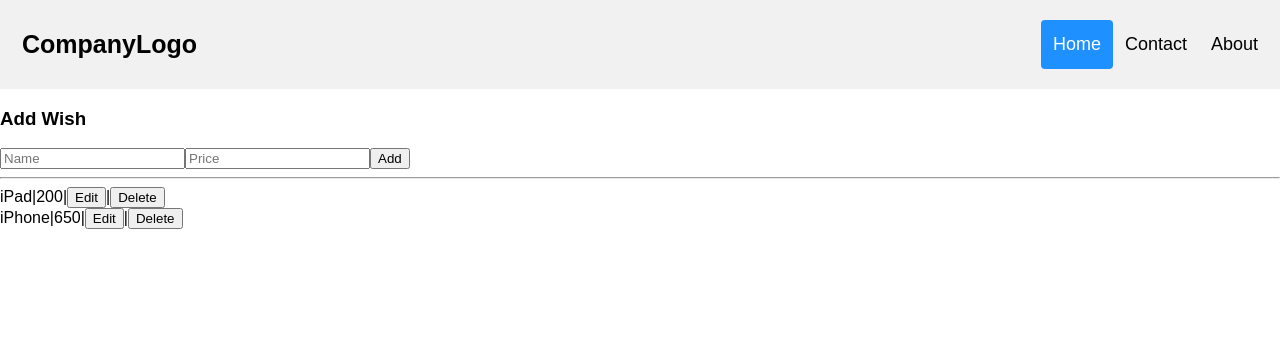
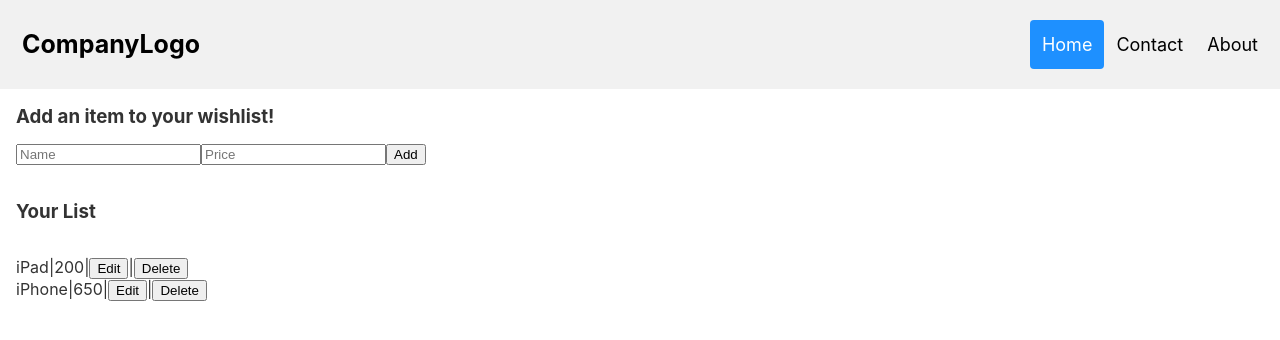
Before and after one commit to acoss22/wishlist, a React (Create React App) app: page / in a window 1280 px wide. Shown: the top 340 px of the page. Built offline with nearby package versions, Linux system fonts and the light colour scheme.

Commit message:
basic styles

```diff
--- a/src/App.css
+++ b/src/App.css
@@ -28,3 +28,15 @@
   from { transform: rotate(0deg); }
   to { transform: rotate(360deg); }
 }
+
+.container{
+  color: #333;
+  box-sizing: border-box;
+  font-family: -apple-system, BlinkMacSystemFont, "Segoe UI", Roboto, Oxygen-Sans, Ubuntu, Cantarell, "Helvetica Neue", sans-serif;
+}
+
+
+.list{
+  margin: 1rem;
+
+}
--- a/src/App.js
+++ b/src/App.js
@@ -1,33 +1,35 @@
-import React, { Component } from 'react';
-import { render } from 'react-dom';
-import WishItem from './Wish/WishItem'
-import AddWish from './Wish/AddWish'
-import Header from './Header/Header';
+import React, { Component } from "react";
+import { render } from "react-dom";
+import WishItem from "./Wish/WishItem";
+import AddWish from "./Wish/AddWish";
+import Header from "./Header/Header";
+import "./App.css";
+import WishList from './WishList/WishList';
 
 //initial state
 const wishes = [
   {
-    name: 'iPad',
-    price: 200
+    name: "iPad",
+    price: 200,
   },
   {
-    name: 'iPhone',
-    price: 650
-  }
-]
+    name: "iPhone",
+    price: 650,
+  },
+];
 
 //saved to localstorage because not using redux yet
-localStorage.setItem('wishes', JSON.stringify(wishes))
+localStorage.setItem("wishes", JSON.stringify(wishes));
 
 class App extends Component {
   //needs contructor and super to pass props
-  constructor(props){
-    super(props)
+  constructor(props) {
+    super(props);
 
     //state is updated from localstorage
     this.state = {
-      wishes: JSON.parse(localStorage.getItem('wishes'))
-    }
+      wishes: JSON.parse(localStorage.getItem("wishes")),
+    };
 
     //binding methods to this state
     this.onAdd = this.onAdd.bind(this);
@@ -36,82 +38,81 @@ class App extends Component {
   }
 
   //hook gets the snapshop before the update
-  componentWillMount(){
-    const wishes = this.getwishes()
+  componentWillMount() {
+    const wishes = this.getwishes();
 
-    this.setState({wishes})
+    this.setState({ wishes });
   }
   //gets the state from tis
-  getwishes(){
-    return this.state.wishes
+  getwishes() {
+    return this.state.wishes;
   }
 
   /////////////////////////
   //gets the state and pushes it
-  onAdd(name, price){
-    const wishes = this.getwishes()
+  onAdd(name, price) {
+    const wishes = this.getwishes();
 
     wishes.push({
       name,
-      price
-    })
+      price,
+    });
 
-    this.setState({wishes})
+    this.setState({ wishes });
   }
 
-  onDelete(name){
-    const wishes = this.getwishes()
+  onDelete(name) {
+    const wishes = this.getwishes();
 
-    const filteredwishes = wishes.filter(product => {
-      return product.name !== name
-    })
+    const filteredwishes = wishes.filter((product) => {
+      return product.name !== name;
+    });
 
-    this.setState({wishes:filteredwishes})
+    this.setState({ wishes: filteredwishes });
   }
 
-  onEditSubmit(name, price, originalName){
+  onEditSubmit(name, price, originalName) {
     let wishes = this.getwishes();
 
-    wishes = wishes.map(product => {
-      if(product.name === originalName){
-          product.name = name
-          product.price = price
+    wishes = wishes.map((product) => {
+      if (product.name === originalName) {
+        product.name = name;
+        product.price = price;
       }
 
-      return product
-    })
+      return product;
+    });
 
-    this.setState({wishes})
+    this.setState({ wishes });
   }
 
   /////////////////////////
 
+  render() {
+    return (
+      <div className="container">
+        <Header />
+        <div className="container">
+          <AddWish onAdd={this.onAdd} />
 
-  render() {
-
+          <WishList/>
+          <div className="list">
+            {this.state.wishes.map((product) => {
               return (
-      <div>
-   <Header/>
-        <AddWish
-          onAdd={this.onAdd}
-        />
-
-        {
-          this.state.wishes.map(product =>{
-            return(
                 <WishItem
                   key={product.name}
                   {...product}
                   onDelete={this.onDelete}
                   onEditSubmit={this.onEditSubmit}
                 />
-            )
-          })
-        }
+              );
+            })}
             </div>
-      )
+        </div>
+      </div>
+    );
   }
 }
 
-render(<App />, document.getElementById('root'));
+render(<App />, document.getElementById("root"));
 export default App;
--- a/src/Wish/AddWish.css
+++ b/src/Wish/AddWish.css
@@ -6,3 +6,14 @@
     padding: 16px;
     text-align: center;
 }
+
+.addContainer{
+    margin: 1rem;
+    display: flex;
+
+}
+
+.addTitle{
+    clear: both;
+    margin: 1rem;
+}
--- a/src/Wish/AddWish.js
+++ b/src/Wish/AddWish.js
@@ -1,31 +1,37 @@
-import React, { Component } from 'react';
-
+import React, { Component } from "react";
+import "./AddWish.css";
 class AddWish extends Component {
-
-  constructor(props){
-    super(props)
+  constructor(props) {
+    super(props);
     this.onSubmit = this.onSubmit.bind(this);
   }
 
-  onSubmit(event){
+  onSubmit(event) {
     event.preventDefault();
 
-    this.props.onAdd(this.nameInput.value,this.priceInput.value)
+    this.props.onAdd(this.nameInput.value, this.priceInput.value);
 
-    this.nameInput.value = '';
-    this.priceInput.value = '';
+    this.nameInput.value = "";
+    this.priceInput.value = "";
   }
 
   render() {
     return (
-      <form onSubmit={this.onSubmit}>
-        <h3>Add Wish</h3>
-        <input placeholder='Name' ref={nameInput => this.nameInput = nameInput} />
-        <input placeholder='Price' ref={priceInput => this.priceInput = priceInput} />
-        <button>Add</button>
-        <hr />
-      </form>
-      )
+      <div>
+        <h3 className="addTitle">Add an item to your wishlist!</h3>
+        <form onSubmit={this.onSubmit} className="addContainer">
+          <input
+            placeholder="Name"
+            ref={(nameInput) => (this.nameInput = nameInput)}
+          />
+          <input
+            placeholder="Price"
+            ref={(priceInput) => (this.priceInput = priceInput)}
+          />
+          <button>Add</button>
+        </form>
+      </div>
+    );
   }
 }
 
--- a/src/Wish/WishItem.js
+++ b/src/Wish/WishItem.js
@@ -1,5 +1,5 @@
 import React, { Component } from 'react';
-
+import './WishItem.css';
 class WishItem extends Component {
 
   constructor(props){
--- /dev/null
+++ b/src/WishList/WishList.css
@@ -0,0 +1,9 @@
+.listContainer{
+    margin: 1rem;
+    display: flex;
+
+}
+
+.listTitle{
+    clear: both;
+}
--- /dev/null
+++ b/src/WishList/WishList.js
@@ -0,0 +1,14 @@
+import React, { Component } from "react";
+import "./WishList.css";
+
+class WishList extends Component {
+  render() {
+    return (
+     <div className="listContainer">
+         <h3 className="listTitle">Your List</h3>
+     </div>
+    );
+  }
+}
+
+export default WishList;
```
Also changed, not shown: src/Wish/WishItem.css (added). Lines whose indentation alone changed are shown as unchanged.
